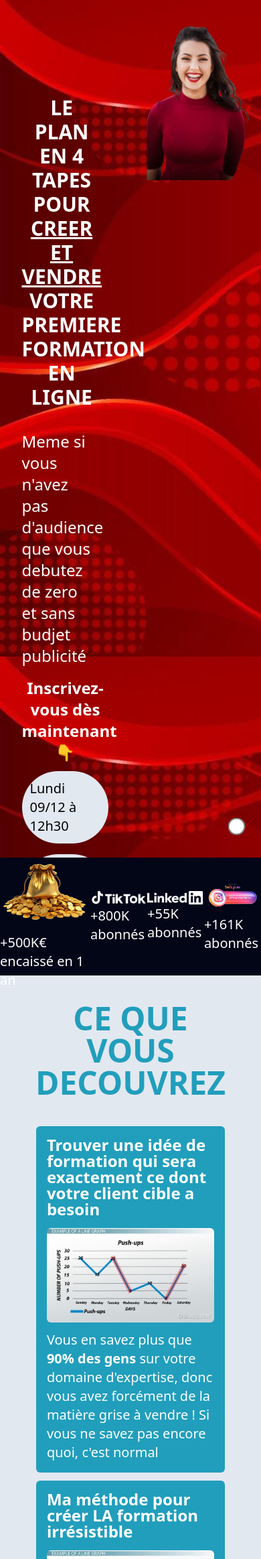
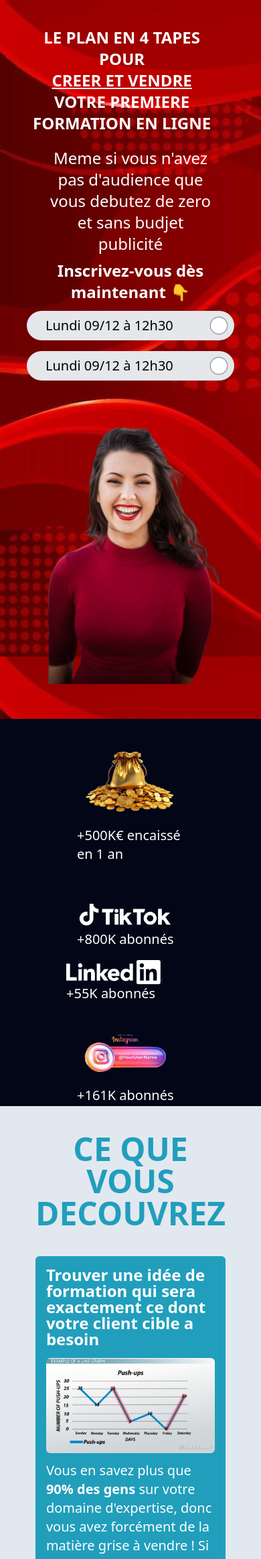
Before and after one commit to christianjunior05/branding, a PHP site: page / in a window 390 px wide; the page is wider, and only the part inside the window is pictured. Shown: the top 2327 px of that part at 67% size. Run offline with PHP 8.4, Linux system fonts and the light colour scheme; some libraries are stand-ins or nearby versions.

Commit message:
mise a jour du responsive

```diff
--- a/index.html
+++ b/index.html
@@ -25,31 +25,32 @@
 <body>
     <header style="background: url(arriereplanrouge.jpg);
                       background-attachment: fixed;
-    " class="grid grid-cols-2 " >
+    " class="grid grid-cols-2   max-[800px]:grid-cols-1   p-10" >
 
 
-            <div class="  text-white  pt-10  flex justify-center items-center    "  >
-                <div class="   w-4/6 h-5/6 m-auto  flex flex-col justify-between ">
-                    <p class=" apparaitre font-extrabold text-3xl  uppercase     text-center mb-8 w-11/12 "> Le plan en 4 tapes pour <span class="underline">creer et vendre
+            <div class="  text-white flex justify-center items-center   mb-3  "  >
+                <div class="   w-4/6  m-auto  flex flex-col justify-between  max-lg:w-full   ">
+                    <p class=" apparaitre font-extrabold text-2xl  uppercase     text-center mb-5 w-11/12  "> Le plan en 4 tapes pour <span class="underline block">creer et vendre
                     </span>votre
                     premiere formation en ligne</p>
-                    <p class="apparaitre text-2xl w-5/6 text-start mb-4 ">Meme si vous n'avez pas d'audience que vous debutez de zero et sans budjet publicité</p>
+                    <p class="apparaitre text-2xl w-5/6 text-start mb-2  max-sm:text-center m-auto">Meme si vous n'avez pas d'audience que vous debutez de zero et sans budjet publicité</p>
 
 
         <div>
 
-            <div class=" apparaitre  formulaire_radio">
+            <div class=" apparaitre formulaire_radio   ">
                 <Strong class=" m-auto borderfont-light text-2xl block first-letter:uppercase mb-3 text-center"> inscrivez-vous dès maintenant 👇</Strong>
 
-                <label for="Lundi" class="   block  p-3 rounded-full  bg-slate-200 mb-4 "> <span class="text-black text-xl">Lundi 09/12 à 12h30</span> <input style="transform: scale(200%);" class=" inputradio outline-2 relative left-60 outline-none cursor-pointer    " type="radio" placeholder="" name="Lundi" id="input"></label>
-                <label for="Mardi" class="  block  p-3 rounded-full  bg-slate-200 "> <span class="text-black text-xl">Mardi 10/12 à 12h30</span><input style="transform: scale(200%);" class=" inputradio outline-2  relative left-60 outline-none  " type="radio" placeholder="" name="Mardi"></label>
 
-            </div>
+            <div class="bg-gray-200 py-2 pl-7 pr-2 mb-4 rounded-full flex  items-center "><span class="text-black text-xl block w-11/12 ">Lundi 09/12 à 12h30</span> <i class="fa-regular fa-circle-check text-center   outline outline-1 outline-gray-400  text-white  bg-white scale-150  rounded-full cursor-pointer hover:bg-indigo-600 hover:outline-indigo-600   "></i></div>
+            <div class="bg-gray-200 py-2 pl-7 pr-2 rounded-full flex  items-center "><span class="text-black text-xl block w-11/12 ">Lundi 09/12 à 12h30</span> <i class="fa-regular fa-circle-check text-center   outline outline-1 outline-gray-400  text-white  bg-white scale-150  rounded-full cursor-pointer hover:bg-indigo-600 hover:outline-indigo-600  "></i></div>
+
+        </div>
 
  <div class="formulaire_email ">
  <input type="email" placeholder="Email" class="w-full p-3 rounded-md placeholder:text-2xl mb-8 ">
  <input type="text" placeholder="prenom" class="w-full p-3 rounded-md placeholder:text-2xl mb-8">
- <div class=" text-2xl font-bold m-auto   w-96  h-14 flex items-center justify-center  rounded-md text-white mb-10 bg-red-700 " ><a href="">s'inscrire gratuitement >  </a></div>
+ <div class=" text-2xl font-semibold m-auto py-2 w-80 max-[1070px]:w-64 max-[1070px]:text-xl     text-center  rounded-md text-white mb-10 bg-red-700 " ><a href="" >s'inscrire gratuitement >  </a></div>
 
 </div>
 
@@ -60,25 +61,25 @@
 
             </div>
 
-       <div class=" apparaitre"> <img src="femmerouge.png" alt="" class=" block  p-3   "></div>
+       <div class=" apparaitre h-auto  "> <img src="femmerouge.png" alt="" class=" block  max-[800px]:m-auto  p-3 h-auto    "></div>
 
 
     </header>
 
     <section class=" apparaitre ">
-<ul class="bg-slate-950 flex justify-evenly items-center  h-44 ">
-    <li class="   flex flex-col  items-center  "><img src="coins-removebg-preview.png" alt=""  class=" w-36"> <p class="text-white font-medium text-xl">+500K€ encaissé en 1 an</p></li>
-    <li class="   h-2/3  flex flex-col justify-center "><img src="tiktok.avif" alt="" class="w-36  " >  <p class="text-white font-medium text-xl">+800K abonnés</p> </li>
-    <li class="   h-2/3  flex flex-col justify-center "><img src="linkdin.png" alt="" class="w-36"> <p class="text-white font-medium text-xl">+55K abonnés</p></li>
-    <li class="    h-2/3  flex flex-col justify-center  "> <img src="insta5.PNG" alt="" class="w-36" > <p class="text-white font-medium text-xl">+161K abonnés</p></li>
-</ul>
+        <ul class="bg-slate-950 grid grid-cols-4 max-md:place-items-center  max-md:grid-cols-2 max-[480px]:grid-cols-1  ">
+            <li class="   flex flex-col  items-center   w-48 max-[480px]:mb-2  m-auto  max-[480px]:p-4"><img src="coins-removebg-preview.png" alt=""  class=" w-36"> <p class="text-white font-medium text-xl">+500K€ encaissé en 1 an</p></li>
+            <li class="   h-2/3  flex flex-col justify-center  size-48 max-[480px]:mb-2 m-auto  max-[480px]:p-4"><img src="tiktok.avif" alt="" class="w-36  " >  <p class="text-white font-medium text-xl">+800K abonnés</p> </li>
+            <li class="   h-2/3  flex flex-col justify-center  size-48 max-[480px]:mb-2 m-auto "><img src="linkdin.png" alt="" class="w-36"> <p class="text-white font-medium text-xl">+55K abonnés</p></li>
+            <li class="    h-2/3  flex flex-col justify-center  w-48  max-[480px]:mb-2 m-auto  max-[480px]:p-4"> <img src="insta5.PNG" alt="" class="w-36" > <p class="text-white font-medium text-xl">+161K abonnés</p></li>
+        </ul>
     </section>
 
     <section class="decouvrez p-10 mb-10 bg-slate-200   ">
         <h1 class=" text-5xl font-extrabold uppercase  text-center mb-10 text-blue "> ce que vous decouvrez</h1>
- <div class=" border w-11/12 flex flex-wrap justify-evenly m-auto">
+ <div class="  w-11/12 flex max-[800px]:flex-col max-[800px]:m-auto max-[800px]:items-center  justify-evenly m-auto">
 
-     <div class=" apparaitre  p-4 w-72  text-white rounded-md inline-block mb-3 bg-blue" >
+     <div class=" apparaitre  p-4 w-72  text-white rounded-md inline-block mb-3 bg-blue ml-3 mr-3 max-[800px]:w-full " >
 
     <p class="text-2xl font-bold  leading-6 mb-4  "> Trouver une idée de formation qui
         sera exactement ce dont votre client
@@ -95,7 +96,7 @@
 </div>
 
 
-<div class=" apparaitre p-4 w-72  h-3/4 text-white rounded-md  inline-block mb-3 bg-blue">
+<div class=" apparaitre p-4 w-72  h-3/4 text-white rounded-md  inline-block mb-3 bg-blue mr-3 max-[800px]:w-full ">
 
     <p class="text-2xl font-bold  leading-6 mb-4  ">Ma méthode pour créer LA formation irrésistible</p>
     <div>
@@ -107,7 +108,7 @@
 </div>
 
 
-<div class="apparaitre  p-4 w-72  text-white rounded-md  inline-block mb-3 bg-blue">
+<div class="apparaitre  p-4 w-72  text-white rounded-md  inline-block mb-3 bg-blue max-[800px]:w-full  ">
 
     <p class="text-2xl font-bold  leading-6 mb-4  "> Les différentes techniques pour la vendre
     </p>
@@ -120,7 +121,9 @@
         pourrez utiliser pour lancer votre produit.
         omment j'ai réussi à encaisser +500.000€ en
         1 an alors que tout le monde disait que les formations en ligne étaient mortes.</p>
-</div></div>
+</div>
+
+</div>
     </section>
 
 
@@ -130,8 +133,8 @@
   <h2 class="font-extrabold text-6xl uppercase  text-center mb-4 bg-blue"> qui suis-je ?</h2>
 
 
-  <div class="flex flex-wrap flex-row   justify-evenly w-10/12 m-auto mb-16 ">
-    <div class="  border w-2/4 text-xl p-5 rounded-md shadow-2xl">
+  <div class="flex    flex-row  max-[800px]:flex-col  justify-evenly w-10/12 m-auto mb-16  ">
+    <div class="  border w-2/4 text-xl p-5 rounded-md shadow-2xl max-[800px]:w-full max-[800px]:m-auto">
         <p class="mb-7">Hello, moi c'est Laurine 👋</p>
 
 <p class="mb-7">J'ai commencé à <strong>entreprendre à 22 ans</strong>  alors que j'étais encore étudiante.</p>
@@ -157,8 +160,8 @@
 </p>
 
     </div>
-    <div class=" scale-90 -translate-y-8 ">
-        <img src="femme1.PNG" alt=""  class="h-full">
+    <div class="  h-auto ">
+        <img src="femme1.PNG" alt=""  class="block  max-[800px]:m-auto   h-auto">
     </div>
   </div>
   <div class=" text-2xl font-bold m-auto   w-96  h-14 flex items-center justify-center  rounded-md text-white mb-10 " style="background-color : rgb(197, 7, 7);"><a href="">je veux voir ça <i class="fa-solid fa-chevron-right  "></i></a></div>
@@ -166,9 +169,9 @@
 
     <section class="apparaitre fait confiance p-10 mb-10 apparaitre" style="background-color:rgb(197, 7, 7);">
         <h1 class=" text-5xl font-extrabold uppercase  text-center mb-10 text-white"> il m'ont fait confiance</h1>
-        <div class="  w-11/12 flex flex-wrap justify-evenly m-auto">
+        <div class="  w-11/12 flex  justify-evenly m-auto max-[900px]:flex-col ">
 
-            <div class=" text-center  p-4 w-96 bg-white  rounded-md inline-block mb-3 ">
+            <div class=" text-center  p-4 w-96 bg-white  rounded-md inline-block mb-3  mr-4  max-[900px]:w-full ">
            <p class="text-2xl   leading-8 mb-4  ">
             "Laurine a, pour moi, les 2
              meilleures qualités pour
@@ -187,7 +190,7 @@
 
        </div>
 
-       <div class=" text-center  p-4 w-96  bg-white h-96  rounded-md inline-block mb-3 ">
+       <div class=" text-center  p-4 w-96  bg-white h-96  rounded-md inline-block mb-3 mr-4 max-[900px]:w-full   max-xl:h-3/6">
 
 
            <p class="text-2xl text-center w-11/12 h-auto m-auto mb-3 ">
@@ -210,7 +213,7 @@
 
 
 
-    <div class=" text-center  p-4 w-96 bg-white  rounded-md inline-block mb-3 ">
+    <div class=" text-center  p-4 w-96 bg-white  rounded-md inline-block mb-3  max-[900px]:w-full  ">
         <p class="text-2xl   leading-8 mb-4  ">
          "Laurine a, pour moi, les 2
           meilleures qualités pour
@@ -234,22 +237,22 @@
  <section class=" apparaitre pb-10">
 
 
-    <div class="   pt-10 "  >
+<div class="pt-10 ">
+<p class="text-3xl font-extrabold  uppercase border  w-6/12 text-center  m-auto mb-10 max-[600px]:w-9/12 max-[448px]:w-full  px-4 " style="color:rgb(197, 7, 7) ;"> debloquez le potentiel de votre busines en creant votre formation en ligne</p>
+<div class="w-4/12 m-auto  max-[910px]:w-6/12 max-[600px]:w-9/12 max-[448px]:w-full px-4  ">
+    <p class=" m-auto  text-2xl block first-letter:uppercase mb-3 text-center"> inscrivez-vous dès maintenant 👇</p>
+    <div class=" apparaitre formulaire_radio   ">
 
-<p class="text-3xl font-extrabold  uppercase border  w-6/12 text-center  m-auto mb-10  " style="color:rgb(197, 7, 7) ;"> debloquez le potentiel de votre busines en creant votre formation en ligne</p>
 
-<div>
-    <p class=" m-auto  text-2xl block first-letter:uppercase mb-3 text-center"> inscrivez-vous dès maintenant 👇</p>
-    <div class="formulaire_radio w-2/6 m-auto">
-        <label for="Lundi" class="   block border p-3 rounded-full  bg-slate-200 mb-4 "> <span class="text-black text-xl">Lundi 09/12 à 12h30</span> <input style="transform: scale(200%);" class=" inputradio outline-2 relative left-60 outline-none cursor-pointer    " type="radio" placeholder="" name="Lundi" id="input"></label>
-        <label for="Mardi" class="  block border p-3 rounded-full  bg-slate-200 "> <span class="text-black text-xl">Mardi 10/12 à 12h30</span><input style="transform: scale(200%);" class=" inputradio outline-2  relative left-60 outline-none  " type="radio" placeholder="" name="Mardi"></label>
+    <div class="bg-gray-200 py-2 pl-7 pr-2 mb-4 rounded-full flex  items-center "><span class="text-black text-xl block w-11/12 ">Lundi 09/12 à 12h30</span> <i class="fa-regular fa-circle-check text-center   outline outline-1 outline-gray-400  text-white  bg-white scale-150  rounded-full cursor-pointer hover:bg-indigo-600 hover:outline-indigo-600   "></i></div>
+    <div class="bg-gray-200 py-2 pl-7 pr-2 rounded-full flex  items-center "><span class="text-black text-xl block w-11/12 ">Lundi 09/12 à 12h30</span> <i class="fa-regular fa-circle-check text-center   outline outline-1 outline-gray-400  text-white  bg-white scale-150  rounded-full cursor-pointer hover:bg-indigo-600 hover:outline-indigo-600  "></i></div>
 
-    </div>
+</div>
 
-<div class="formulaire_email  w-1/3 m-auto">
-<input type="email" placeholder="Email" class=" border border-black w-full p-3 rounded-md placeholder:text-2xl mb-8 ">
-<input type="text" placeholder="prenom" class=" border border-black w-full p-3 rounded-md placeholder:text-2xl mb-8">
-<div class=" text-2xl font-bold m-auto   w-4/5   h-14 flex items-center justify-center  rounded-md text-white mb-10 bg-red-700 " ><a href="">s'inscrire gratuitement >  </a></div>
+<div class="formulaire_email ">
+<input type="email" placeholder="Email" class="w-full p-3 rounded-md placeholder:text-2xl mb-8 ">
+<input type="text" placeholder="prenom" class="w-full p-3 rounded-md placeholder:text-2xl mb-8">
+<div class=" text-2xl font-semibold m-auto py-2 w-80 max-[1070px]:w-64 max-[1070px]:text-xl     text-center  rounded-md text-white mb-10 bg-red-700 " ><a href="" >s'inscrire gratuitement >  </a></div>
 
 </div>
 </div>
@@ -263,14 +266,14 @@
  </section>
 
 
-  <footer class="apparaitre  bg-black text-white ">
+  <footer class="apparaitre  bg-black text-white py-4  ">
     <div class="flex flex-col justify-center items-center h-96  ">
-        <div>
-            <img src="" alt="">  <h3 class="text-3xl  font-bold uppercase w-40 ">la meuf en rouge</h3>
-        </div>
-          <p class=" text-2xl font-light first-letter:uppercase w-40 text-center  ">mention legale  CGV</p>
 
-          <p class="text-2xl font-light w-4/5 text-center "> Ce site ne fait pas partie du site YouTube™, Google™, Facebook™, Google Inc.
+             <h3 class="text-3xl  font-bold uppercase w-40  max-sm:w-52 max-sm:text-center max-sm:font-semibold  ">la meuf en rouge</h3>
+
+          <p class=" text-2xl font-light first-letter:uppercase w-40 text-center  max-sm:text-center  ">mention legale  CGV</p>
+
+          <p class="text-2xl font-light w-4/5 text-center   max-sm:text-xl max-[440px]:text-sm "> Ce site ne fait pas partie du site YouTube™, Google™, Facebook™, Google Inc.
             ou Facebook Inc. De plus, ce site n’est PAS approuvé par YouTube™, Google™ ou Facebook™
             en aucune façon. FACEBOOK™ est une marque de commerce de FACEBOOK, Inc.
             GOOGLE™ et YOUTUBE™ sont des marques de commerce de GOOGLE Inc.</p>
--- a/src/css/output.css
+++ b/src/css/output.css
@@ -858,6 +858,8 @@ video {
   line-height: 1.75rem;
 }
 
+
+
 .font-bold {
   font-weight: 700;
 }
```
